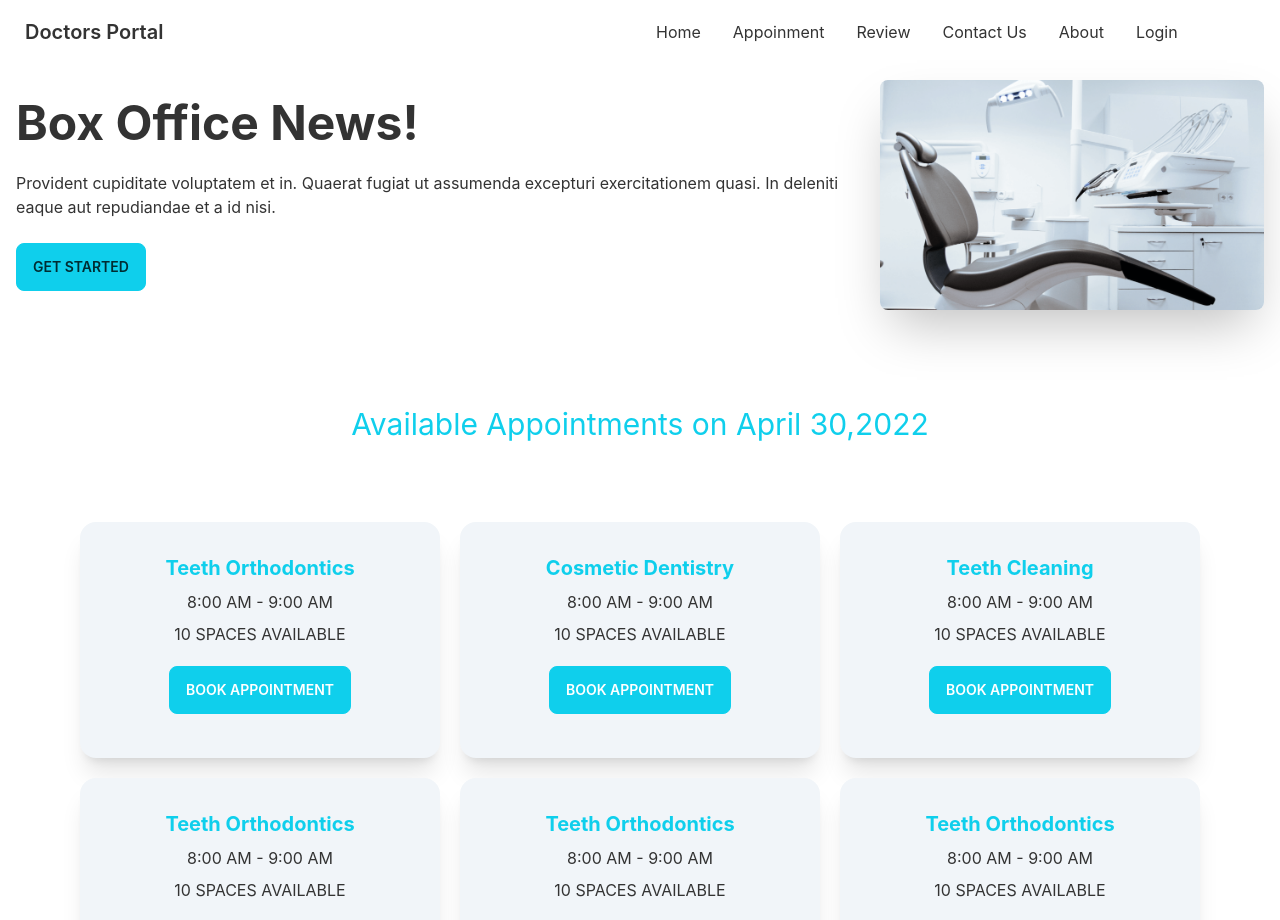
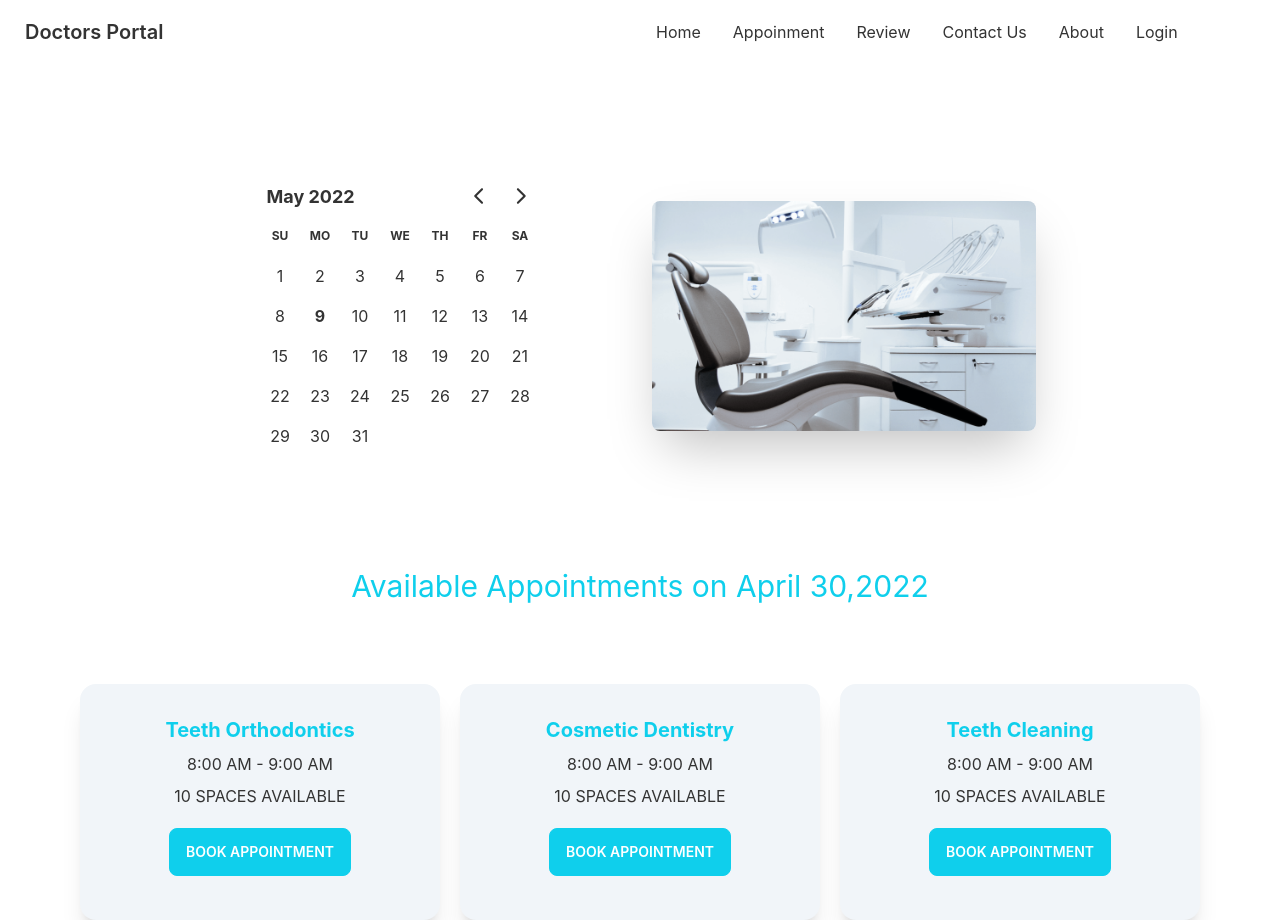
Before and after one commit to moniruzzaman01/doctors-portal-client-with-tailwind, a React (Create React App) app: page /appoinment in a window 1280 px wide. Shown: the top 920 px of the page. Built offline with nearby package versions, Linux system fonts and the light colour scheme.

Commit message:
site complete

```diff
--- a/package.json
+++ b/package.json
@@ -7,7 +7,9 @@
     "@testing-library/react": "^13.2.0",
     "@testing-library/user-event": "^13.5.0",
     "daisyui": "^2.14.3",
+    "date-fns": "^2.28.0",
     "react": "^18.1.0",
+    "react-day-picker": "^8.0.4",
     "react-dom": "^18.1.0",
     "react-router-dom": "^6.3.0",
     "react-scripts": "5.0.1",
--- a/src/App.js
+++ b/src/App.js
@@ -5,14 +5,14 @@ import Contact from "./Pages/Contact/Contact";
 import Home from "./Pages/Home/Main/Home";
 import Login from "./Pages/Login/Login";
 import Review from "./Pages/Review/Review";
-import Footer from "./Pages/Shared/Footer";
 import Navbar from "./Pages/Shared/Navbar";
 import Signup from "./Pages/Signup/Signup";
 
 function App() {
   return (
-    <div>
+    <div className=" max-w-7xl mx-auto ">
       <Navbar />
+      <div className=" pt-16">
         <Routes>
           <Route path="/" element={<Home />}></Route>
           <Route path="/home" element={<Home />}></Route>
@@ -23,7 +23,7 @@ function App() {
           <Route path="/login" element={<Login />}></Route>
           <Route path="/signup" element={<Signup />}></Route>
         </Routes>
-      <Footer />
+      </div>
     </div>
   );
 }
--- a/src/Pages/Appoinment/Appoinment.js
+++ b/src/Pages/Appoinment/Appoinment.js
@@ -1,6 +1,9 @@
 import React from "react";
 import chair from "../../assets/images/chair.png";
+import Footer from "../Shared/Footer";
 import AvailableAppointment from "./AvailableAppointment";
+import { DayPicker } from "react-day-picker";
+import "react-day-picker/dist/style.css";
 
 const Appoinment = () => {
   const recentAppontment = [
@@ -37,22 +40,20 @@ const Appoinment = () => {
   ];
   return (
     <section>
-      <div className="hero">
+      <div className="hero lg:my-20">
         <div className="hero-content flex-col lg:flex-row-reverse">
-          <img src={chair} className="max-w-sm rounded-lg shadow-2xl" alt="" />
-          <div>
-            <h1 className="text-5xl font-bold">Box Office News!</h1>
-            <p className="py-6">
-              Provident cupiditate voluptatem et in. Quaerat fugiat ut assumenda
-              excepturi exercitationem quasi. In deleniti eaque aut repudiandae
-              et a id nisi.
-            </p>
-            <button className="btn btn-primary">Get Started</button>
+          <img
+            src={chair}
+            className="max-w-sm rounded-lg shadow-2xl lg:ml-10"
+            alt=""
+          />
+          <div className=" lg:mr-10">
+            <DayPicker />
           </div>
         </div>
       </div>
-      <div className="my-20">
-        <h4 className="text-primary text-center text-3xl mb-20">
+      <div className="my-10">
+        <h4 className="text-primary text-center text-3xl mb-10 lg:mb-20">
           Available Appointments on April 30,2022
         </h4>
         <div className="grid grid-cols-1 lg:grid-cols-3 gap-5 lg:mx-20 mx-5">
@@ -66,6 +67,7 @@ const Appoinment = () => {
           ))}
         </div>
       </div>
+      <Footer />
     </section>
   );
 };
--- a/src/Pages/Home/Main/Home.js
+++ b/src/Pages/Home/Main/Home.js
@@ -5,6 +5,7 @@ import Service from "../Service/Service";
 import Testimonial from "../Testimonial/Testimonial";
 import Banner from "./Banner";
 import Info from "./Info";
+import Footer from "../../Shared/Footer";
 
 const Home = () => {
   return (
@@ -15,6 +16,7 @@ const Home = () => {
       <HomeAppointment />
       <Testimonial />
       <HomeContact />
+      <Footer />
     </div>
   );
 };
--- a/src/Pages/Shared/Footer.js
+++ b/src/Pages/Shared/Footer.js
@@ -47,7 +47,9 @@ const Footer = () => {
           </Link>
         </div>
       </div>
-      <p className="text-center mt-10">Copyright@2022</p>
+      <p className="text-center font-bold mt-10">
+        Copyright@2022 - All right reserved to Moniruzzaman
+      </p>
     </footer>
   );
 };
--- a/src/Pages/Shared/Navbar.js
+++ b/src/Pages/Shared/Navbar.js
@@ -25,7 +25,7 @@ const Navbar = () => {
     </>
   );
   return (
-    <div className="navbar bg-base-100">
+    <div className="navbar bg-base-100 fixed z-10">
       <div className="navbar-start">
         <div className="dropdown">
           <label tabIndex="0" className="btn btn-ghost lg:hidden">
```
Also changed, not shown: 1 other file (tests, documents, lock files or other folders). Lines whose indentation alone changed are shown as unchanged.
